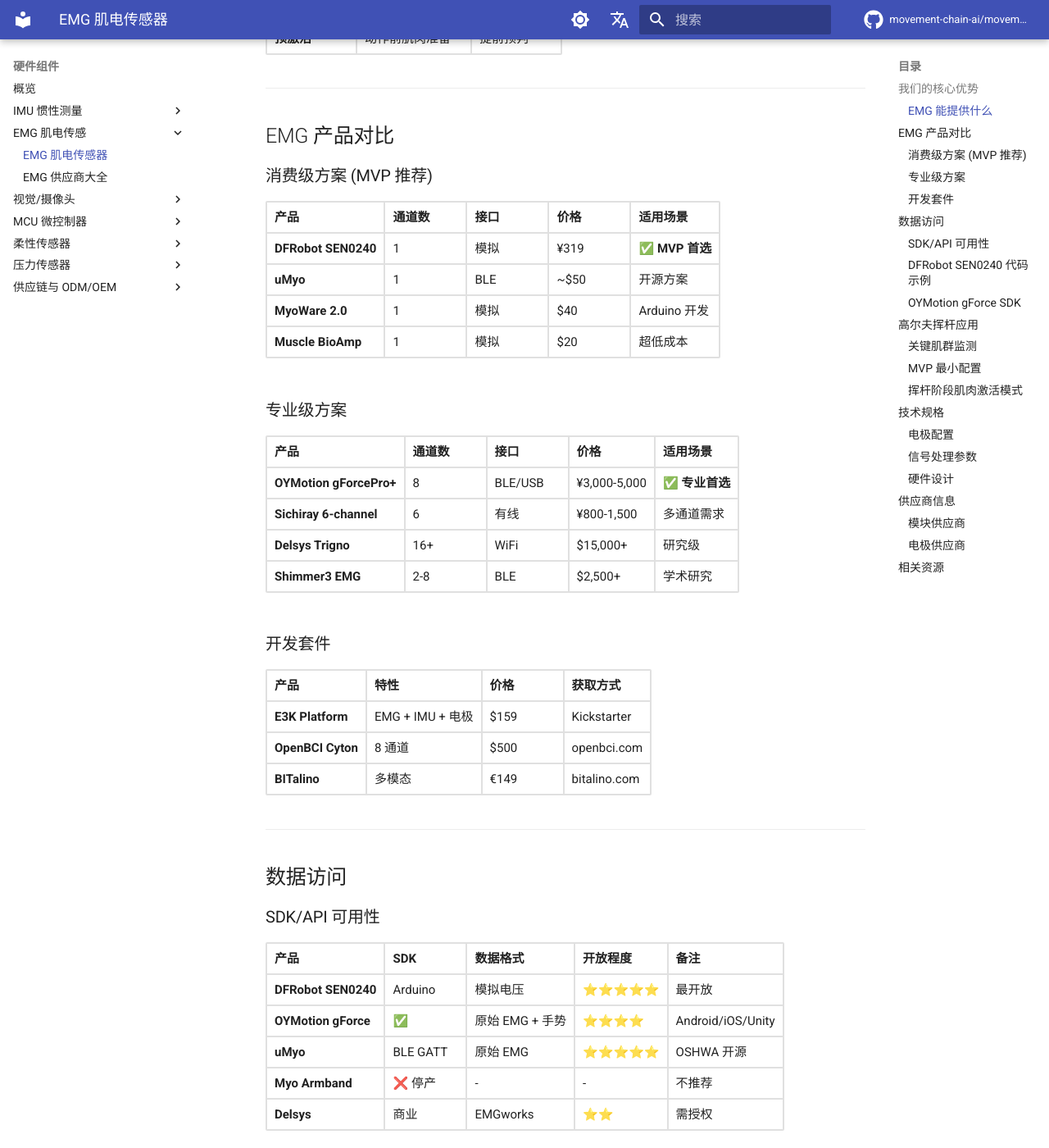
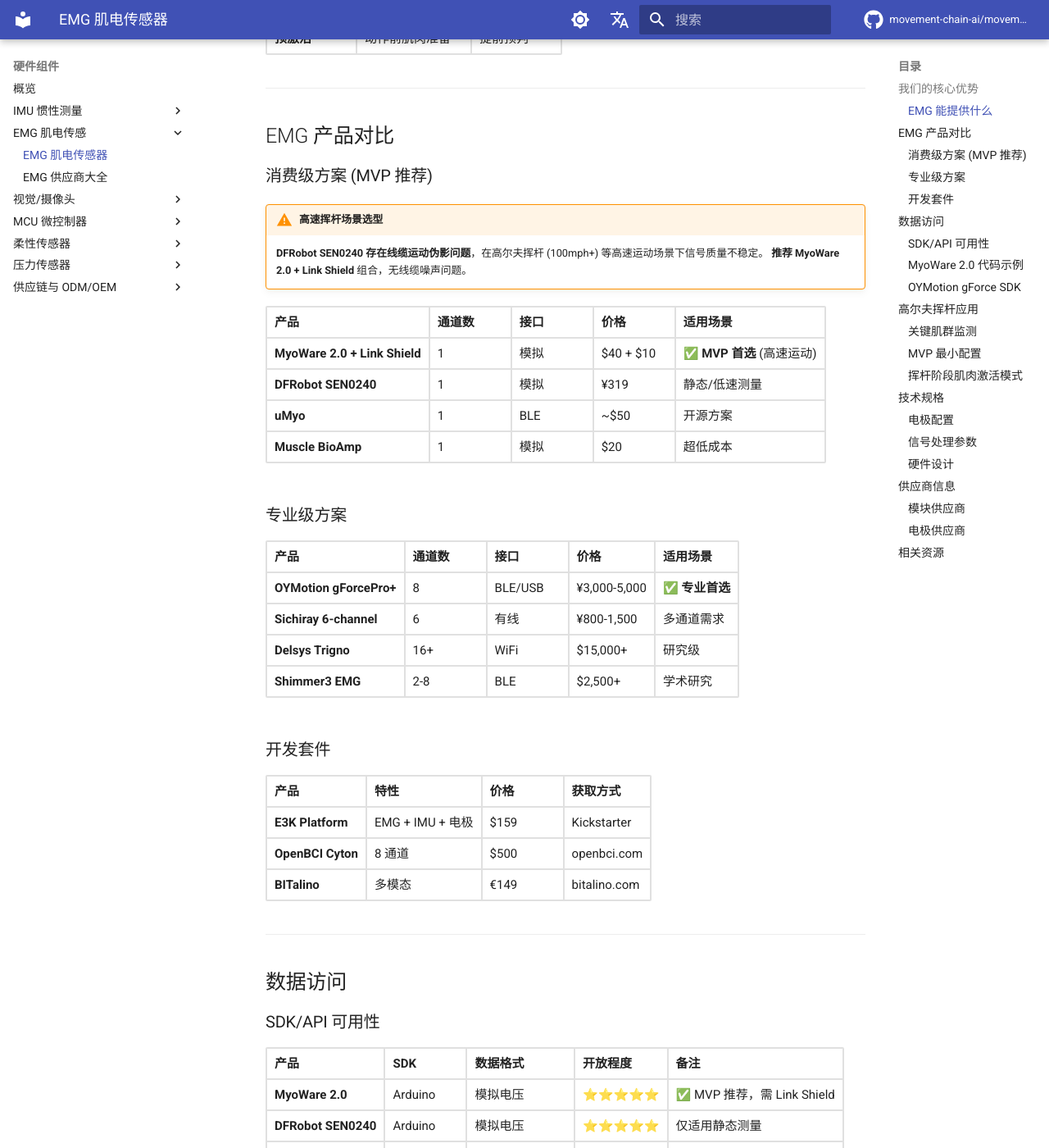
Before and after one commit to movement-chain-ai/movement-chain-docs, an MkDocs documentation site: the page built from docs/zh/components/emg/hardware.md, in a window 1280 px wide and 1400 px high, scrolled down 840 px. Shown: the whole window at 82% size. Built offline with MkDocs 1.6.1 and Material for MkDocs 9.7.7, drawn with Linux system fonts in a browser that asks for light colours; comment, search, counter and statistics services are not loaded; the version menu is left out; some of the changed text lies outside the part shown.

Commit message:
docs: align EMG hardware to MyoWare 2.0 + Link Shield
Replace DFRobot SEN0240 recommendation with MyoWare 2.0 + Link Shield
across all EMG documentation. DFRobot has cable motion artifact issues
during high-speed golf swings (100mph+).

Changes:
- Update hardware.md (en/zh): MyoWare 2.0 as MVP choice
- Add warning admonitions about DFRobot limitations
- Update mvp-suppliers.md (en/zh): Add EMG substitution note
- Update index.md: Correct EMG sensor description
- Add cross-references to architecture-decisions-2025-12-23.md

Hardware: SparkFun DEV-21265 ($39.95) + DEV-18425 ($9.95)

````diff
--- a/docs/zh/components/emg/hardware.md
+++ b/docs/zh/components/emg/hardware.md
@@ -31,11 +31,15 @@
 
 ### 消费级方案 (MVP 推荐)
 
+!!! warning "高速挥杆场景选型"
+    **DFRobot SEN0240 存在线缆运动伪影问题**，在高尔夫挥杆 (100mph+) 等高速运动场景下信号质量不稳定。
+    **推荐 MyoWare 2.0 + Link Shield** 组合，无线缆噪声问题。
+
 | 产品 | 通道数 | 接口 | 价格 | 适用场景 |
 |-----|-------|-----|------|---------|
-| **DFRobot SEN0240** | 1 | 模拟 | ¥319 | ✅ **MVP 首选** |
+| **MyoWare 2.0 + Link Shield** | 1 | 模拟 | $40 + $10 | ✅ **MVP 首选** (高速运动) |
+| **DFRobot SEN0240** | 1 | 模拟 | ¥319 | 静态/低速测量 |
 | **uMyo** | 1 | BLE | ~$50 | 开源方案 |
-| **MyoWare 2.0** | 1 | 模拟 | $40 | Arduino 开发 |
 | **Muscle BioAmp** | 1 | 模拟 | $20 | 超低成本 |
 
 ### 专业级方案
@@ -63,16 +67,18 @@
 
 | 产品 | SDK | 数据格式 | 开放程度 | 备注 |
 |-----|-----|---------|---------|-----|
-| **DFRobot SEN0240** | Arduino | 模拟电压 | ⭐⭐⭐⭐⭐ | 最开放 |
+| **MyoWare 2.0** | Arduino | 模拟电压 | ⭐⭐⭐⭐⭐ | ✅ MVP 推荐，需 Link Shield |
+| **DFRobot SEN0240** | Arduino | 模拟电压 | ⭐⭐⭐⭐⭐ | 仅适用静态测量 |
 | **OYMotion gForce** | ✅ | 原始 EMG + 手势 | ⭐⭐⭐⭐ | Android/iOS/Unity |
 | **uMyo** | BLE GATT | 原始 EMG | ⭐⭐⭐⭐⭐ | OSHWA 开源 |
 | **Myo Armband** | ❌ 停产 | - | - | 不推荐 |
 | **Delsys** | 商业 | EMGworks | ⭐⭐ | 需授权 |
 
-### DFRobot SEN0240 代码示例
+### MyoWare 2.0 代码示例
 
 ```cpp
-// Arduino 示例
+// Arduino 示例 - MyoWare 2.0 + Link Shield
+// 接线: Link Shield ENV pin → ESP32 ADC pin
 #define EMG_PIN A0
 #define SAMPLE_RATE 1000  // 1 kHz
 
@@ -181,10 +187,15 @@ device.startStreaming(StreamType.EMG | StreamType.GESTURE);
 
 ### MVP 最小配置
 
+!!! note "硬件采购清单"
+    - **MyoWare 2.0**: SparkFun DEV-21265 ($39.95)
+    - **Link Shield**: SparkFun DEV-18425 ($9.95) - **必需**，MyoWare 无焊接孔
+    - 参考: [SparkFun MyoWare 2.0](https://www.sparkfun.com/products/21265)
+
 | 位置 | 传感器 | 监测肌群 | 优先级 |
 |-----|-------|---------|-------|
-| **前臂** | DFRobot × 2 | FCR + FCU | ⭐⭐⭐ 必须 |
-| **上臂** | DFRobot × 1 | Biceps | ⭐⭐ 推荐 |
+| **前臂** | MyoWare 2.0 × 2 | FCR + FCU | ⭐⭐⭐ 必须 |
+| **上臂** | MyoWare 2.0 × 1 | Biceps | ⭐⭐ 推荐 |
 | **肩部** | 可选 | Deltoid | ⭐ 可选 |
 
 ### 挥杆阶段肌肉激活模式
@@ -250,12 +261,13 @@ EMG 信号链路:
 
 ### 模块供应商
 
-| 供应商 | 产品 | 价格 | 联系方式 |
-|-------|------|------|---------|
-| **DFRobot** | SEN0240 | ¥319 | dfrobot.com.cn |
-| **OYMotion** | gForcePro+ | ¥3,000-5,000 | oymotion.com |
-| **Sichiray** | 6-channel EMG | ¥800-1,500 | 15821508209 |
-| **SparkFun** | MyoWare 2.0 | $40 | sparkfun.com |
+| 供应商 | 产品 | 价格 | 联系方式 | 备注 |
+|-------|------|------|---------|------|
+| **SparkFun** | MyoWare 2.0 (DEV-21265) | $39.95 | sparkfun.com | ✅ **MVP 首选** |
+| **SparkFun** | Link Shield (DEV-18425) | $9.95 | sparkfun.com | **必需配件** |
+| **DFRobot** | SEN0240 | ¥319 | dfrobot.com.cn | 仅静态测量 |
+| **OYMotion** | gForcePro+ | ¥3,000-5,000 | oymotion.com | 专业级 |
+| **Sichiray** | 6-channel EMG | ¥800-1,500 | 15821508209 | 多通道 |
 
 ### 电极供应商
 
@@ -273,7 +285,8 @@ EMG 信号链路:
 
 - [EMG 供应商](suppliers.md)
 - [竞品分析](../../business-plan/market-insights/competitors/imu-based.md) - 无 EMG 竞品
+- [架构决策 2025-12-23](../../design/architecture/architecture-decisions-2025-12-23.md) - MyoWare 2.0 选型依据
 
 ---
 
-**最后更新**: 2025 年 12 月 12 日
+**最后更新**: 2025 年 12 月 25 日
````
Also changed, not shown: docs/en/components/emg/hardware.md (+27 -14 lines), docs/en/components/supply-chain/mvp-suppliers.md (+7 -2 lines), docs/en/index.md (+1 -1 lines), docs/zh/components/supply-chain/mvp-suppliers.md (+7 -2 lines).
